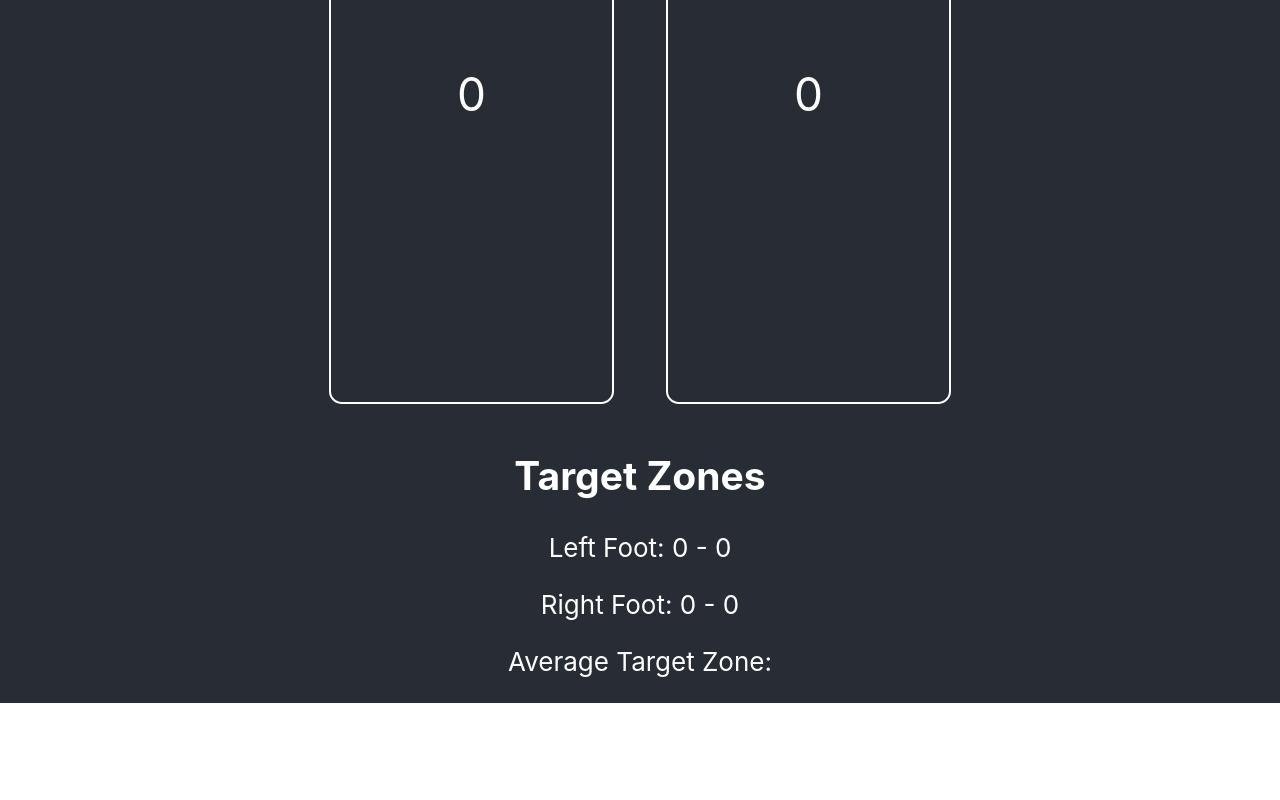
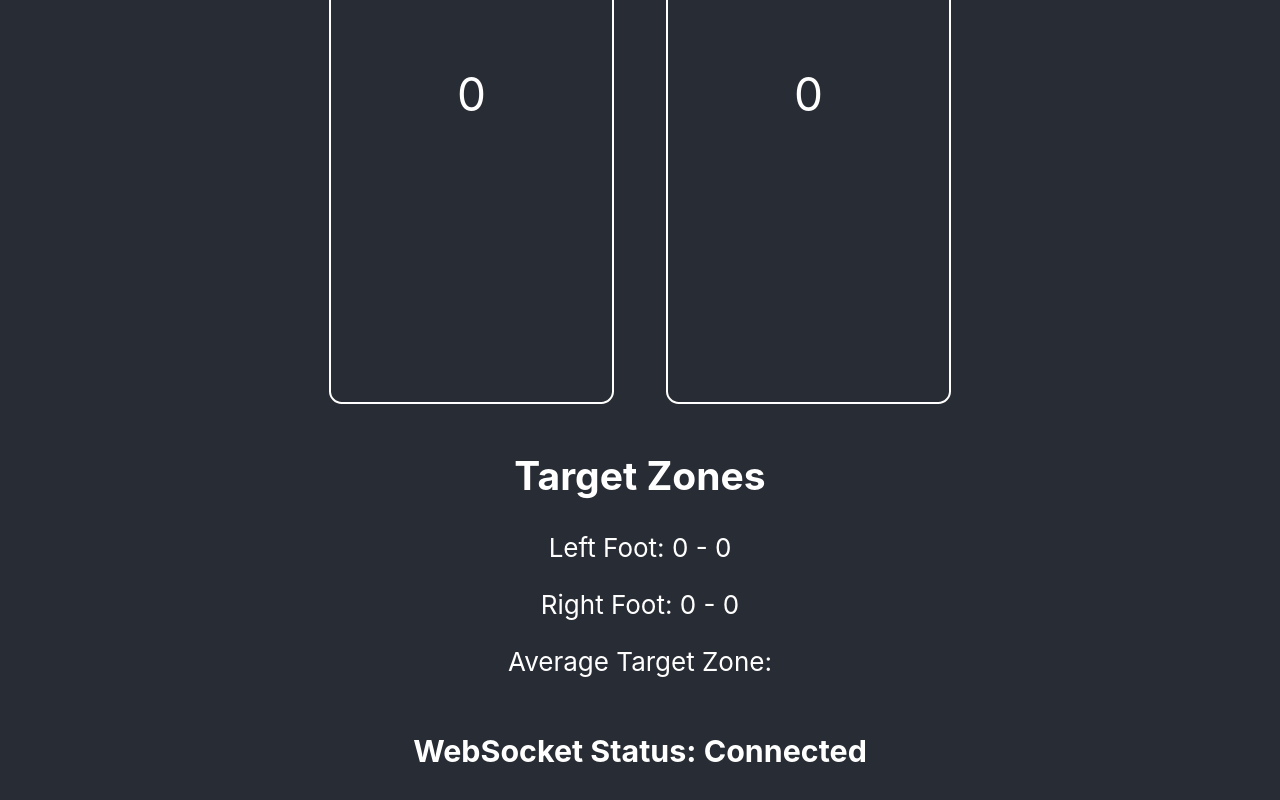
Before and after one commit to oss-slu/Step_Time_Biofeedback, a React (Create React App) app in the folder frontend/: page / in a window 1280 px wide. Shown: the part 346-1146 px from the top of the page. Before the commit the page ends 1049 px from the top, so only its background shows below. Built offline with nearby package versions, Linux system fonts and the light colour scheme; no server answers.

Commit message:
Update App.js

```diff
--- a/frontend/src/App.js
+++ b/frontend/src/App.js
@@ -8,6 +8,7 @@ import useStepTime from './useStepTime';
 
 function App() {
   const [currentView, setCurrentView] = useState('StepTimeDigits');
+  const [connectionStatus, setConnectionStatus] = useState('Connected'); // Track WebSocket connection status
   const stepTime = useStepTime();
 
   const views = {
@@ -17,24 +18,28 @@ function App() {
   };
 
   let websocket = useRef(null);
-  // let websocketConnected = false;
 
   useEffect(() => {
     websocket.current = new WebSocket("ws://localhost:8000/ws");
 
     websocket.current.onopen = () => {
       console.log("WebSocket Connected to React");
-      websocket.current.send("Websocket Connected to React")
-      // websocketConnected = true;
+      setConnectionStatus('Connected'); // Update connection status
+      websocket.current.send("WebSocket Connected to React");
     };
 
     websocket.current.onmessage = function(event) {
-       console.log("Data received from backend: ", event.data);
+      console.log("Data received from backend: ", event.data);
     };
 
     websocket.current.onclose = (event) => {
       console.log("WebSocket connection closed: ", event);
-      // websocketConnected = false;
+      setConnectionStatus('Disconnected'); // Update connection status
+    };
+
+    websocket.current.onerror = (error) => {
+      console.error("WebSocket error: ", error);
+      setConnectionStatus('Error'); // Update connection status in case of an error
     };
 
     return () => {
@@ -44,6 +49,15 @@ function App() {
       }
     };
   }, []);
+
+  // Send data only if WebSocket is connected
+  const handleSendData = (data) => {
+    if (websocket.current && websocket.current.readyState === WebSocket.OPEN) {
+      websocket.current.send(data);
+    } else {
+      console.log("Cannot send data. WebSocket is not open.");
+    }
+  };
 
   return (
     <div className="App">
@@ -55,7 +69,11 @@ function App() {
           <p>Left Foot: {stepTime.targetZones.left.min} - {stepTime.targetZones.left.max}</p>
           <p>Right Foot: {stepTime.targetZones.right.min} - {stepTime.targetZones.right.max}</p>
           <p>Average Target Zone: {stepTime.targetZones.average}</p>
-          </div>
+        </div>
+        {/* Display WebSocket connection status */}
+        <div>
+          <h3>WebSocket Status: {connectionStatus}</h3>
+        </div>
       </header>
     </div>
   );
```
